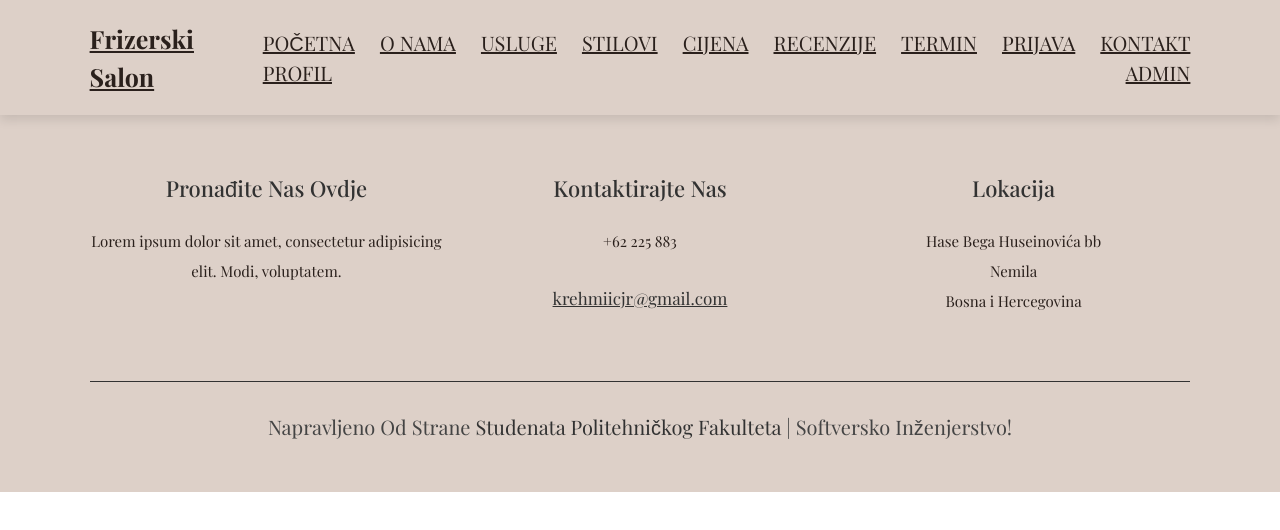
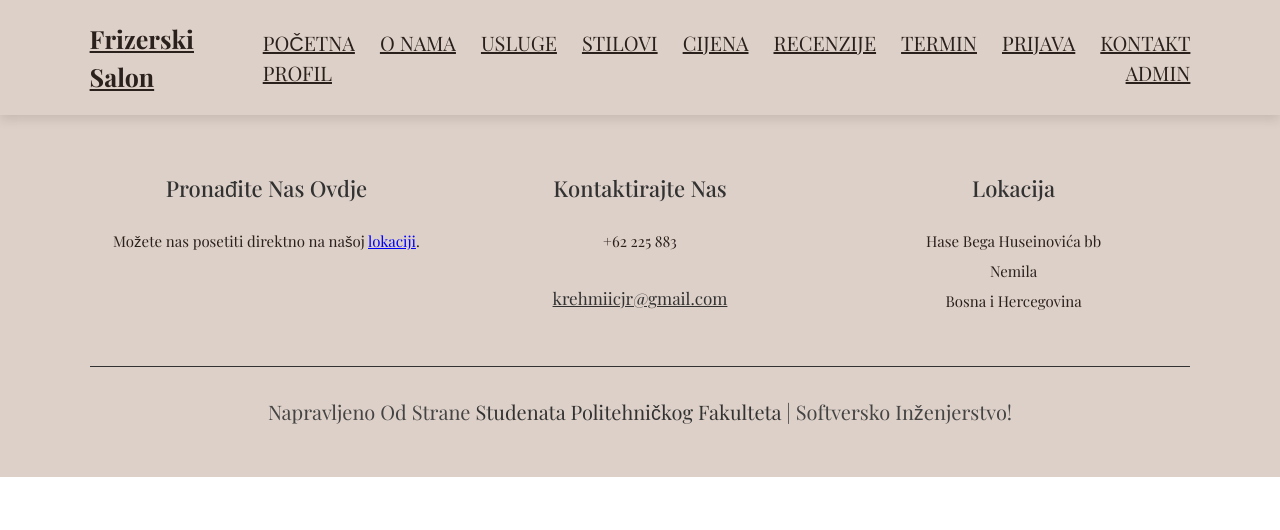
Before and after one commit to EnsarKrehmic/frizerskiSalon, a React (Create React App) app in the folder frizerski-salon/frontend/: page /footer in a window 1280 px wide. Shown: the top 530 px of the page. Built offline with nearby package versions, Linux system fonts and the light colour scheme; no server answers; a web font is replaced by a local one.

Commit message:
Uređen dio Footera'

```diff
--- a/frizerski-salon/frontend/src/components/Footer.js
+++ b/frizerski-salon/frontend/src/components/Footer.js
@@ -1,19 +1,16 @@
 import React from 'react';
 import './Footer.css';
+import { Link } from "react-router-dom";
 
 function Footer() {
   return (
     <section className="footer" id="footer">
         <div className="box-container">
             <div className="box">
-                <h3> Pronađite Nas Ovdje </h3>
-                <p>Lorem ipsum dolor sit amet, consectetur adipisicing elit. Modi, voluptatem.</p>
-                <div className="share">
-                    <a href="#" className="fab fa-facebook-f"></a>
-                    <a href="#" className="fab fa-twitter"></a>
-                    <a href="#" className="fab fa-instagram"></a>
-                    <a href="#" className="fab fa-linkedin"></a>
-                </div>
+            <h3>Pronađite Nas Ovdje</h3>
+                <p>
+                    Možete nas posetiti direktno na našoj <Link to="/contact" style={{ color: 'blue', textDecoration: 'underline' }}>lokaciji</Link>.
+                </p>
             </div>
             <div className="box">
                 <h3>Kontaktirajte Nas</h3>
```
